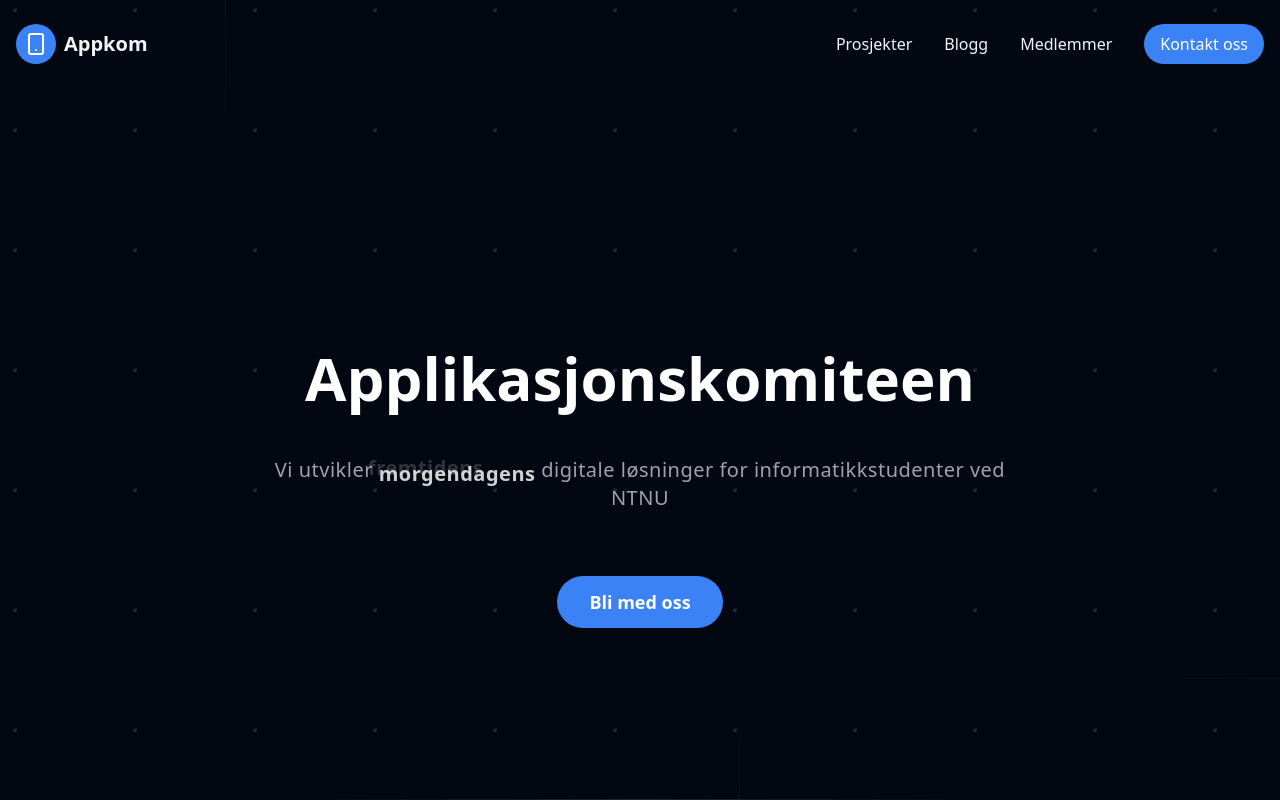
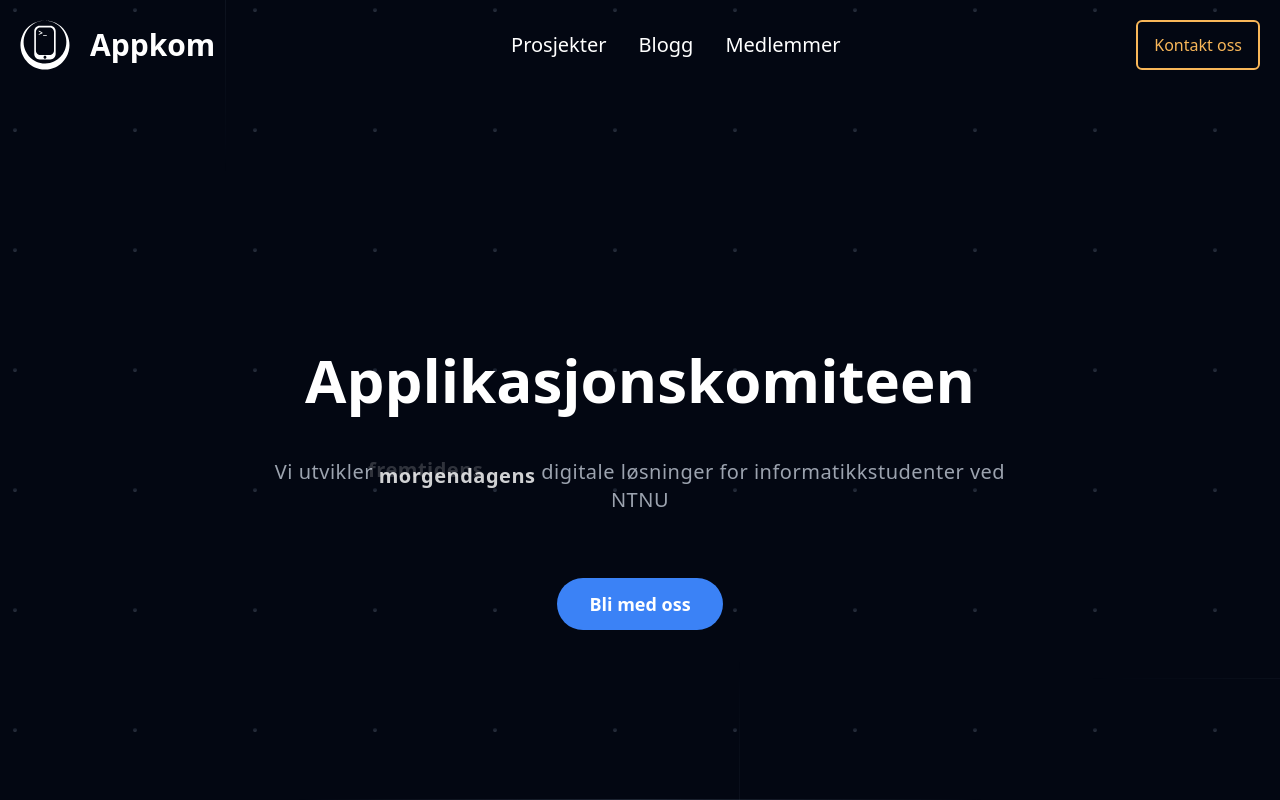
Before and after one commit to appKom/home, a Next.js app: page / in a window 1280 px wide. Shown: the top 800 px of the page. Built offline with nearby package versions, Linux system fonts and the light colour scheme.

Commit message:
Revert navbar

```diff
--- a/components/Navbar.tsx
+++ b/components/Navbar.tsx
@@ -1,55 +1,46 @@
-"use client"
-
 import { Button } from "./Button";
 import Image from "next/image";
 import Link from "next/link";
 import { DropdownMenu } from "./DropdownMenu";
-import { motion } from "framer-motion";
 
 export default function Navbar() {
   return (
-    <header className="container text-gray-100 mx-auto px-4 py-6 flex items-center justify-between">
-          <motion.div
-            initial={{ opacity: 0, x: -20 }}
-            animate={{ opacity: 1, x: 0 }}
-            transition={{ duration: 0.5 }}
+    <div className="w-full text-white">
+      <div className="w-full flex justify-center">
+        <nav className="flex items-center justify-between flex-wrap py-5 w-full px-5">
+          <Link
+            href={"/"}
+            className="flex items-center justify-center gap-5 group hover:text-gray-300"
           >
-            <Link href="/" className="flex items-center gap-2">
-              <div className="h-10 w-10 rounded-full bg-blue-500 flex items-center justify-center">
-                <svg
-                  xmlns="http://www.w3.org/2000/svg"
-                  viewBox="0 0 24 24"
-                  fill="none"
-                  stroke="currentColor"
-                  strokeWidth="2"
-                  strokeLinecap="round"
-                  strokeLinejoin="round"
-                  className="h-6 w-6 text-white"
-                >
-                  <rect x="5" y="2" width="14" height="20" rx="2" ry="2" />
-                  <path d="M12 18h.01" />
-                </svg>
-              </div>
-              <span className="text-xl font-bold">Appkom</span>
+            <Image
+              src={"/logos/appkom-logo.svg"}
+              alt={"Appkom logo"}
+              width={50}
+              height={50}
+              className="transition-all cursor-pointer group-hover:opacity-60"
+            />
+            <h1 className="font-semibold text-2xl sm:text-2xl md:text-2xl lg:text-2xl xl:text-3xl">
+              <span className="group-hover:text-gray-300">Appkom</span>
+            </h1>
+          </Link>
+          <div className="hidden md:flex flex-row gap-8 text-xl">
+            <Link href="/prosjekt" passHref>
+              <p className="text-white hover:text-gray-300">Prosjekter</p>
             </Link>
-          </motion.div>
+            <Link href="/blogg" passHref>
+              <p className="text-white hover:text-gray-300">Blogg</p>
+            </Link>
+            <Link href="/medlem" passHref>
+              <p className="text-white hover:text-gray-300">Medlemmer</p>
+            </Link>
+          </div>
 
-          <motion.nav
-            className="hidden md:flex items-center gap-8"
-            initial={{ opacity: 0, y: -10 }}
-            animate={{ opacity: 1, y: 0 }}
-            transition={{ duration: 0.5, delay: 0.2 }}
-          >
-            <Link href="/prosjekt" className="hover:text-blue-400 transition-colors">Prosjekter</Link>
-            <Link href="/blogg" className="hover:text-blue-400 transition-colors">Blogg</Link>
-            <Link href="/medlem" className="hover:text-blue-400 transition-colors">Medlemmer</Link>
-            <Link
-              href="/kontakt"
-              className="px-4 py-2 bg-blue-500 text-white rounded-full hover:bg-blue-600 transition-colors"
-            >
-              Kontakt oss
-            </Link>
-          </motion.nav>
-        </header>
+          <div className="hidden sm:block">
+            <Button title="Kontakt oss" href="/kontakt" color="onlineOrange" />
+          </div>
+          <DropdownMenu />
+        </nav>
+      </div>
+    </div>
   );
 }
```
